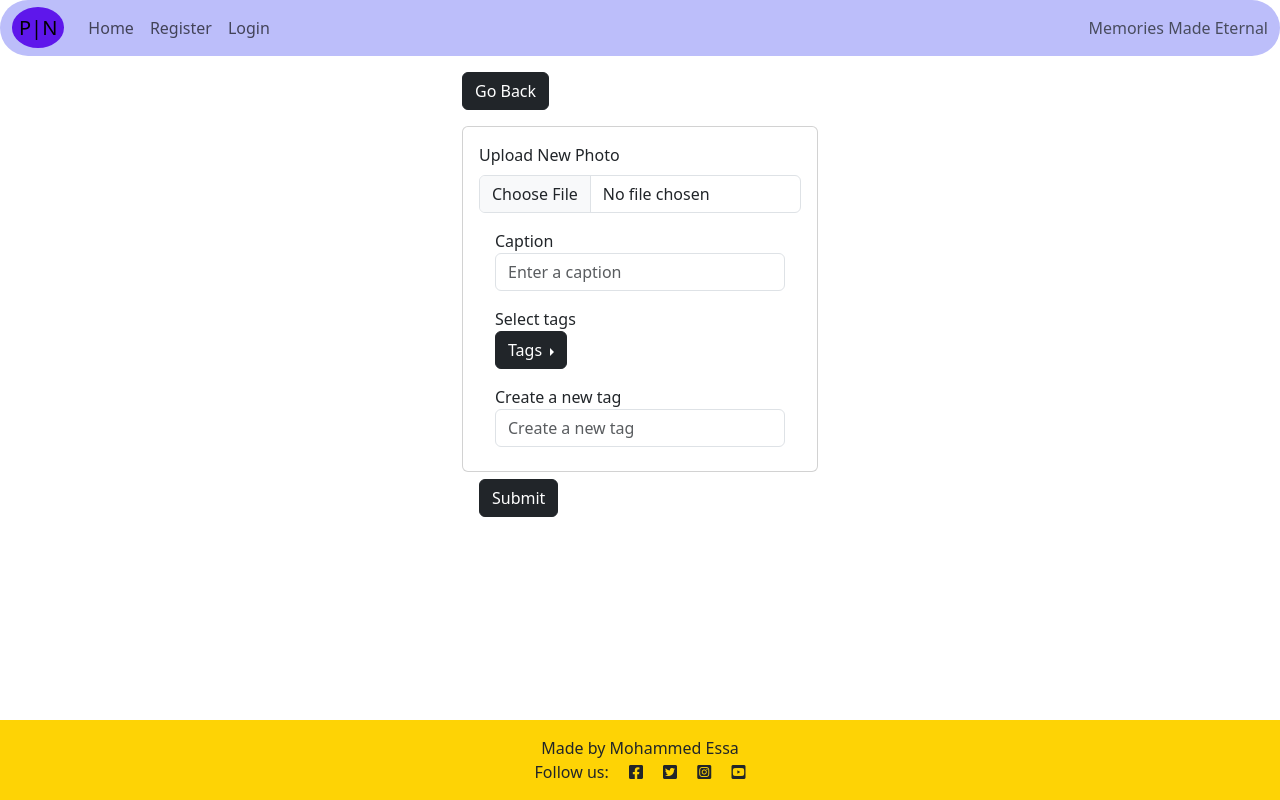
After one commit to MoEssa1/PhotoNest, a Django app: template album/templates/album/update_photo.html in a window 1280 px wide. The commit adds this page. Run offline with Django 3.2, Linux system fonts and the light colour scheme; the template is opened without the code that fills it, so the values that code supplies are empty.

Commit message:
Added function to allow user to update uploaded images,captions and tags, also added update_photo.html

```diff
--- a/album/templates/album/photo.html
+++ b/album/templates/album/photo.html
@@ -11,6 +11,10 @@
                 <img style="max-width: 100%; max-height: 100%;" src="{{photo.image.url}}">
 
                 <p>{{photo.caption}}</p>
+
+                {% if request.user == photo.profile.user %}
+                <a href="{% url 'update' photo.id %}" class="btn btn-warning my-3">Edit Photo</a>
+            {% endif %}
             </div>
 
         </div>
--- /dev/null
+++ b/album/templates/album/update_photo.html
@@ -0,0 +1,72 @@
+{% extends 'base.html' %}
+
+{% block content %}
+<div class="container">
+    <div class="row justify-content-center">
+        <div class="col-md-4">
+            <a href="{% url 'welcome' %}" class="btn btn-dark my-3">Go Back</a>
+            <div class="card p-3">
+
+                <!-- form -->
+                <form action="" method="POST" enctype="multipart/form-data" >
+                    {% csrf_token %}
+
+                    <!-- Display existing image -->
+                    {% if photo.image %}
+                        <div class="mb-3">
+                            <img src="{{ photo.image.url }}" alt="Current photo" class="img-thumbnail">
+                        </div>
+                    {% endif %}
+
+                    <!-- Image upload input -->
+                    <div class="mb-3">
+                        <label for="formFile" class="form-label">Upload New Photo</label>
+                        <input class="form-control" type="file" name="image">
+                    </div>
+
+                    <!-- Caption input, pre-filled with the existing caption -->
+                    <div class="form-group m-3">
+                        <label>Caption</label>
+                        <input required name="caption" type="text" placeholder="Enter a caption" class="form-control" value="{{ photo.caption }}">
+                    </div>
+
+                    <!-- Tag selection, allowing for multiple tags -->
+                    <div class="form-group m-3">
+                        <label>Select tags</label>
+                        <div class="dropend">
+                            <button type="button" class="btn btn-dark dropdown-toggle" data-bs-toggle="dropdown">
+                                Tags
+                            </button>
+
+                            <div class="dropdown-menu">
+                                <div class="form-group">
+                                    {% for tag in tags %}
+                                    <div class="form-check">
+                                        <input
+                                            type="checkbox"
+                                            class="form-check-input"
+                                            name="tags"
+                                            value="{{ tag.id }}"
+                                            {% if tag in photo.tags.all %}checked{% endif %}>
+                                        <label class="form-check-label">{{ tag.name }}</label>
+                                    </div>
+                                    {% endfor %}
+                                </div>
+                            </div>
+                        </div>
+                    </div>
+
+                    <!-- Input for adding a new tag -->
+                    <div class="form-group m-3">
+                        <label>Create a new tag</label>
+                        <input name="tags_new" type="text" placeholder="Create a new tag" class="form-control">
+                    </div>
+
+                    <!-- Submit button -->
+                    <button type="submit" class="btn btn-dark my-3">Submit</button>
+                </form>
+            </div>
+        </div>
+    </div>
+</div>
+{% endblock %}
--- a/album/urls.py
+++ b/album/urls.py
@@ -7,5 +7,6 @@ urlpatterns = [
     path('', views.HomePage, name='home'),
     path('welcome/', views.WelcomePage, name='welcome'),
     path('photo/<int:id>/', views.viewPhoto, name='photo'),
-    path('add/', views.addPhoto, name='add')
+    path('add/', views.addPhoto, name='add'),
+    path('photo/<int:id>/edit/', views.updatePhoto, name='update')
 ]
--- a/templates/base.html
+++ b/templates/base.html
@@ -73,7 +73,7 @@
                 {% for message in messages %}
                 <div class="alert {{ message.tags }} alert-dismissible fade show" id="msg" role="alert">
                     {{ message | safe }}
-                    <button type="button" class="btn-close" data-bs-dismiss="alert" aria-label="Close"></button>
+                    <button type="button" class="btn-close btn-primary" data-bs-dismiss="alert" aria-label="Close"></button>
                 </div>
                 {% endfor %}
             </div>
```
Also changed, not shown: album/views.py (+40 -0 lines).
